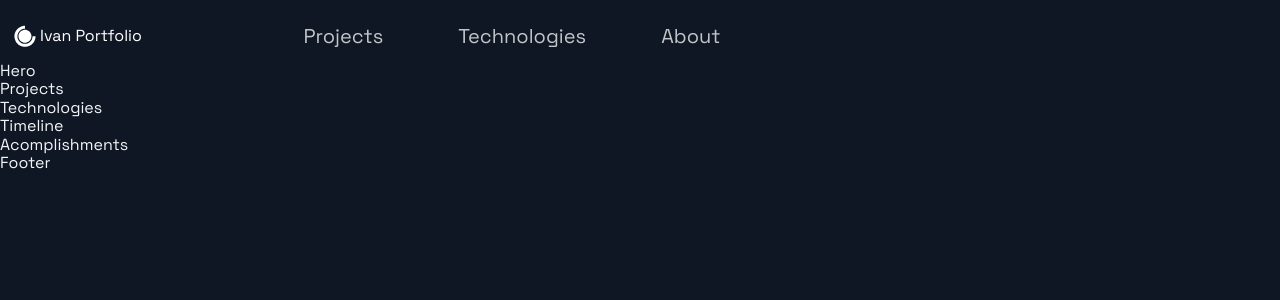
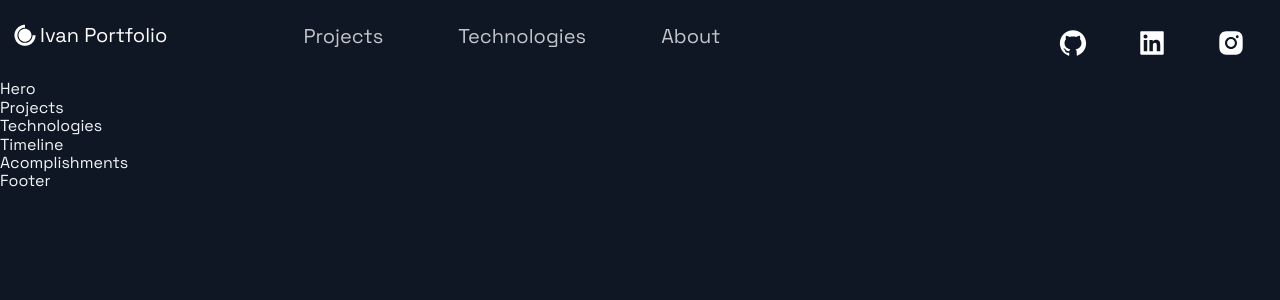
Before and after one commit to Ivandamien/next_portfolio, a Next.js app: page / in a window 1280 px wide. Shown: the top 300 px of the page. Built offline with nearby package versions, Linux system fonts and the light colour scheme.

Commit message:
Header complete

```diff
--- a/src/components/Header/Header.js
+++ b/src/components/Header/Header.js
@@ -10,6 +10,7 @@ import {
   Div3,
   NavLink,
   SocialIcons,
+  Span
 } from "./HeaderStyles";
 import dynamic from "next/dynamic";
 
@@ -17,9 +18,9 @@ const Header = () => (
   <Container>
     <Div1>
       <Link legacyBehavior href="/">
-        <a style={{ display: "flex", alignItems: "center", color: "white" }}>
+        <a style={{ display: "flex", alignItems: "center", color: "white", marginBottom:"20px" }}>
           <DiCssdeck size="3rem" />
-          <span>Ivan Portfolio</span>
+          <Span>Ivan Portfolio</Span>
         </a>
       </Link>
     </Div1>
@@ -43,6 +44,17 @@ const Header = () => (
         </Link>
       </li>
     </Div2>
+    <Div3>
+      <SocialIcons href="https://github.com" >
+        <AiFillGithub size="3rem" />
+      </SocialIcons>
+      <SocialIcons href="https://linkedin.com" >
+        <AiFillLinkedin size="3rem" />
+      </SocialIcons>
+      <SocialIcons href="https://instagram.com" >
+        <AiFillInstagram size="3rem" />
+      </SocialIcons>
+    </Div3>
 
 
   </Container>
--- a/src/components/Header/HeaderStyles.js
+++ b/src/components/Header/HeaderStyles.js
@@ -17,6 +17,11 @@ export const Container = styled.div`
     grid-row-gap: 0.5rem;
   }
 `;
+export const Span =styled.span`
+  font-size:2rem;
+`
+
+
 export const Div1 = styled.div`
   grid-area: 1 / 1 / 2 / 2;
   display: flex;
```
